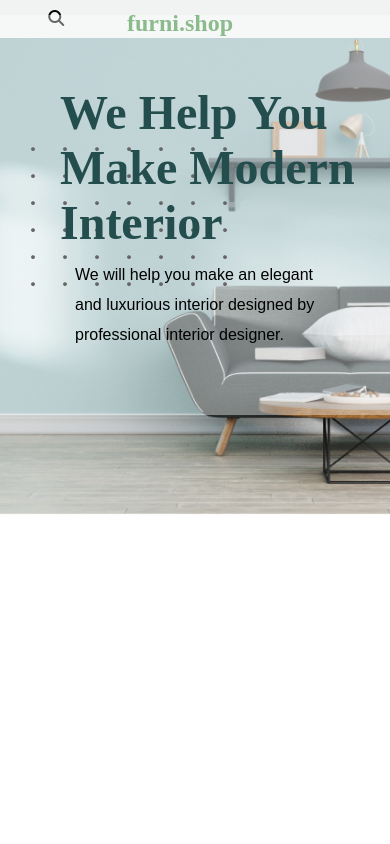
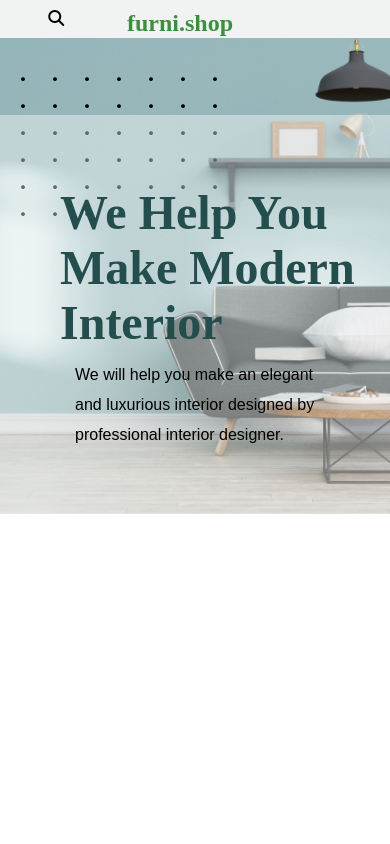
Before and after one commit to shungz/landing-page, a plain HTML site: page index.html in a window 390 px wide. Shown: the top 844 px of the page. Drawn offline with Linux system fonts and the light colour scheme; a script that the page names is missing.

Commit message:
Add files via upload

```diff
--- a/styles.css
+++ b/styles.css
@@ -784,8 +784,9 @@
    .dots {
 
       position: absolute;
-      top: 130px;
-      left: 30px;
+      top: 60px;
+      left: 20px;
+
 }
 
 .box {
@@ -793,7 +794,7 @@
     background: rgba(255, 255, 255, 0.4);
     width: 500px;
     height: 400px;
-    margin-top: -500px;
+    margin-top: -400px;
 }
 
 .interior {
@@ -826,7 +827,7 @@
     width: 80px;
     height: 80px;
     left: 570px;
-    bottom: -150px;
+    bottom: -70px;
     background: rgba(255, 255, 255, 0.4);
     backdrop-filter: blur(25px);
 }
```
